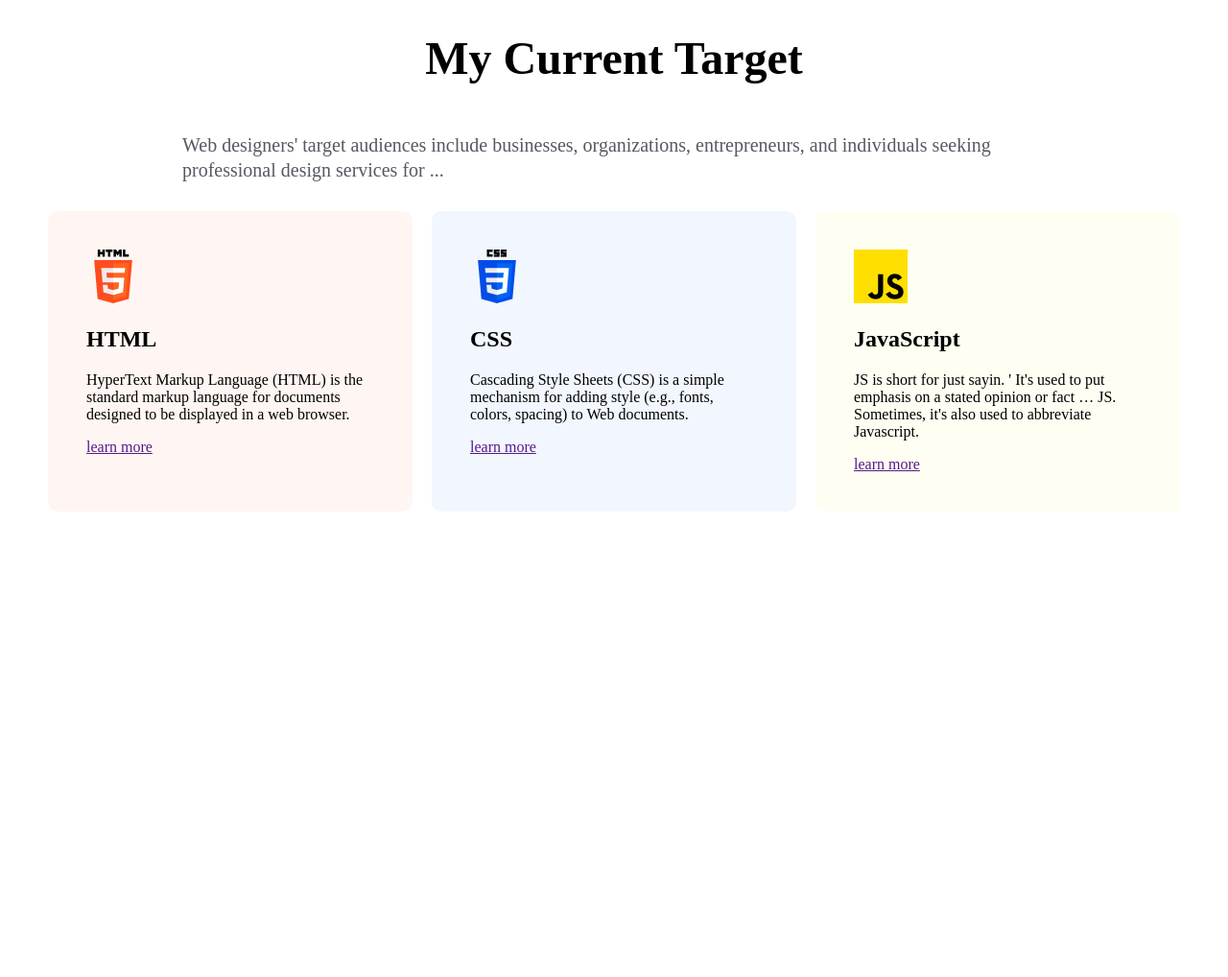
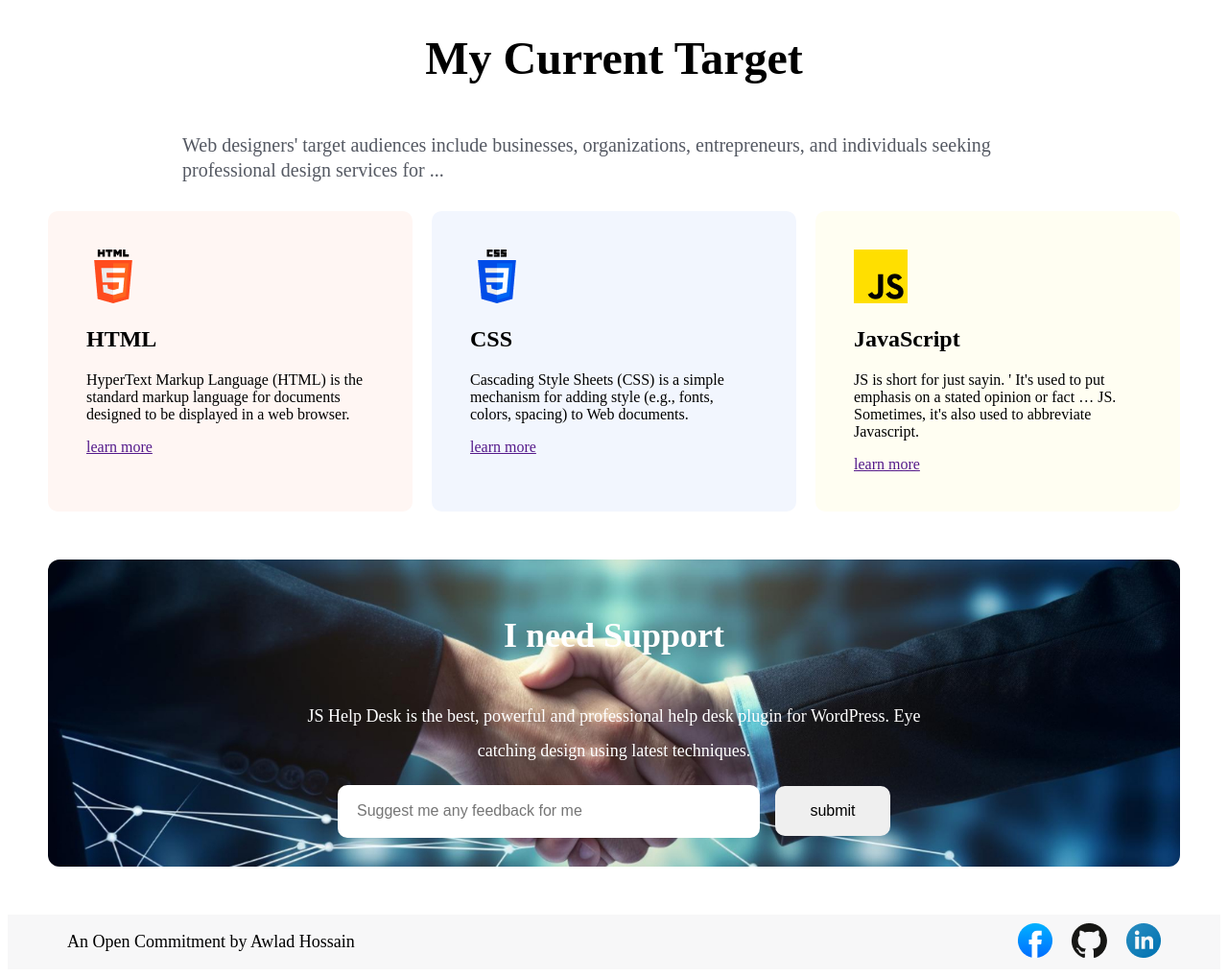
Before and after one commit to rohanibra/batch10-assignment-1, a plain HTML site: page index.html in a window 1280 px wide. Shown: the part 3014-4032 px from the top of the page at 96% size. Before the commit the page ends 3555 px from the top, so only its background shows below. Drawn offline with Linux system fonts and the light colour scheme; grey boxes are pictures that could not be loaded.

Commit message:
footer section done

```diff
--- a/index.html
+++ b/index.html
@@ -119,9 +119,38 @@
             </div>
 
         </section>
+        <section class="banner-2">
+
+            <h1 >
+                I need Support
+            </h1>
+
+            <p>
+                JS Help Desk is the best, powerful and professional help desk plugin for WordPress. Eye catching design using latest techniques.
+            </p>
+            <div>
+                <input type="text" name="" id="" placeholder="Suggest me any feedback for me">
+                <button>submit</button>
+            </div>
+        </section>
     </main>
-    <footer>
-
+    <footer style="background-color: rgba(13, 19, 33, 0.03);">
+        <div style="display: flex; width: 1140px;align-items: center; justify-content: space-between;margin: 0 auto;">
+            <div style="font-size: large;" >
+                <p>An Open Commitment by Awlad Hossain</p>
+            </div>
+            <div style=" display: flex; gap: 20px;">
+                <a href="https://www.facebook.com/programmingHero/">
+                    <img src="./assets/facebook.png" alt="">
+                </a>
+                <a href="https://github.com/ProgrammingHero1">
+                    <img src="./assets/github.png" alt="">
+                </a>
+                <a href="https://bd.linkedin.com/company/programminghero">
+                    <img src="./assets/linkedin-icon 1.png" alt="">
+                </a>
+            </div>
+        </div>
     </footer>
 </body>
 </html>
--- a/styles/styles.css
+++ b/styles/styles.css
@@ -255,3 +255,55 @@ line-height: 26px;
 margin-bottom: 30px;
 
 }
+.banner-2{
+    display: flex;
+    flex-direction: column;
+    justify-content: center;
+    align-items: center;
+    background-image: url('/assets/handshake.jpg');
+    background-position: center;
+    background-repeat: no-repeat;
+    background-size: cover;
+    width: 1180px;
+    height: 320px;
+    color: white;
+    border-radius: 12px;
+    margin: 50px auto;
+}
+.banner-2 > h1{
+    color: rgb(255, 255, 255);
+font-family: Azeret Mono;
+font-size: 36px;
+font-weight: 700;
+line-height: 36px;
+letter-spacing: 0%;
+text-align: center;
+}
+.banner-2 > p{
+    color: rgb(255, 255, 255);
+font-family: Azeret Mono;
+font-size: 18px;
+font-weight: 400;
+width: 660px;
+line-height: 36px;
+letter-spacing: 0%;
+text-align: center;
+}
+
+.banner-2 > div > input{
+    width: 400px;
+    height: 15px;
+    padding: 20px;
+    border-radius: 10px;
+    border: none;
+    font-size: medium;
+}
+.banner-2 > div > button{
+    width: 120px;
+    height: 52px;
+    padding: 4px;
+    border-radius: 10px;
+    border: none;
+    font-size: medium;
+    margin-left: 12px;
+}
```
